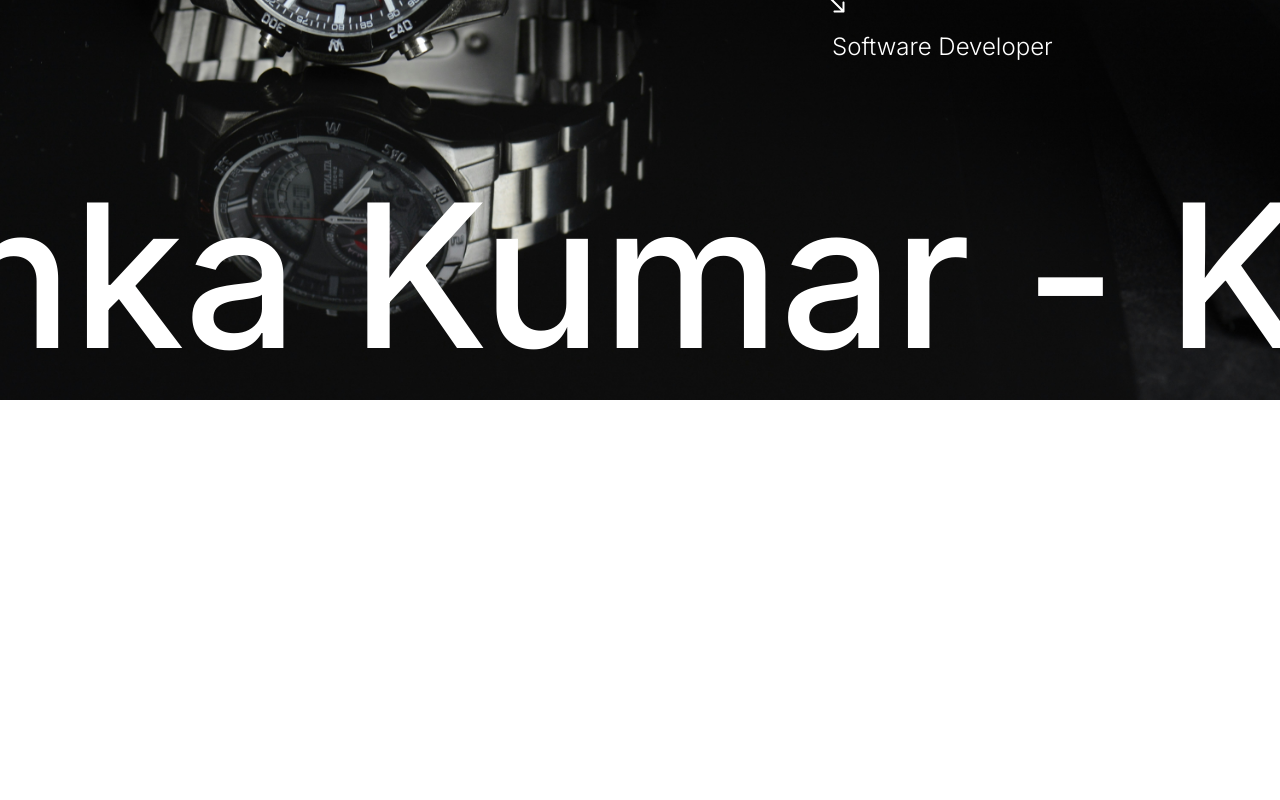
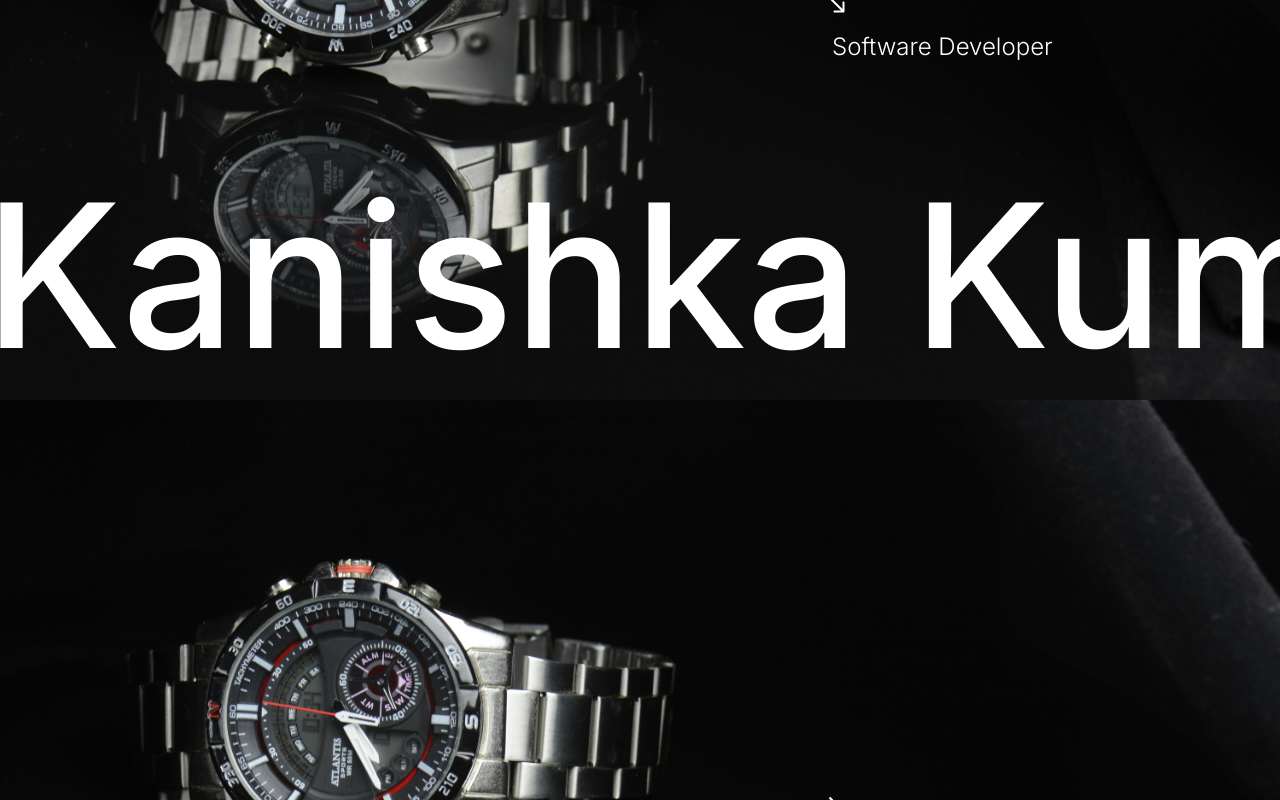
Before and after one commit to kanishkacodes/Kanishka, a Next.js app: page /Portfolio in a window 1280 px wide. Shown: the part 400-1200 px from the top of the page. Before the commit the page ends 800 px from the top, so only its background shows below. Built offline with nearby package versions, Linux system fonts and the light colour scheme.

Commit message:
test changes

```diff
--- a/src/app/Portfolio/page.tsx
+++ b/src/app/Portfolio/page.tsx
@@ -7,6 +7,8 @@ function page() {
   return (
     <main>
       <Header/>
+      <Landing/>
+      <Landing/>
       <Landing/>
 
 
```
